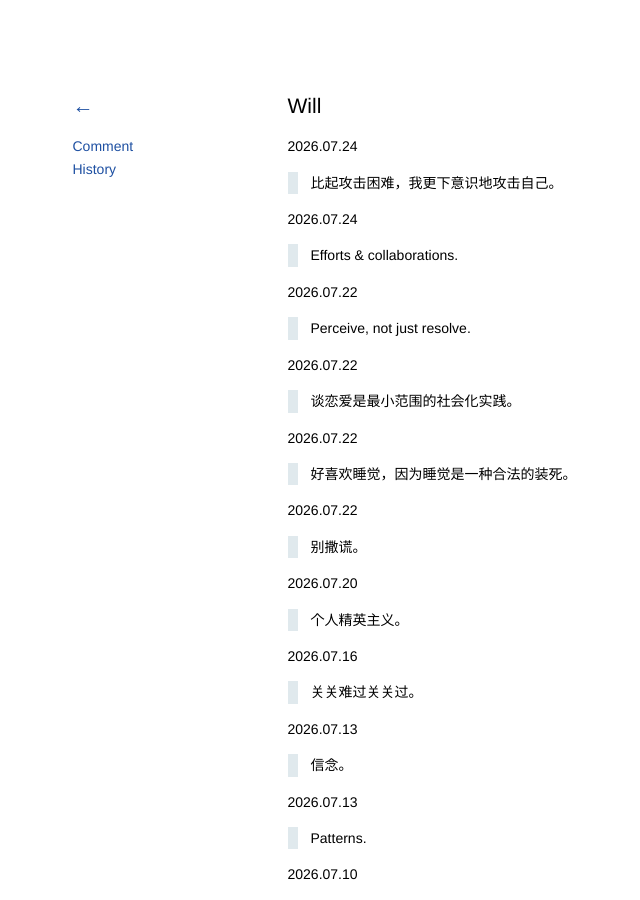
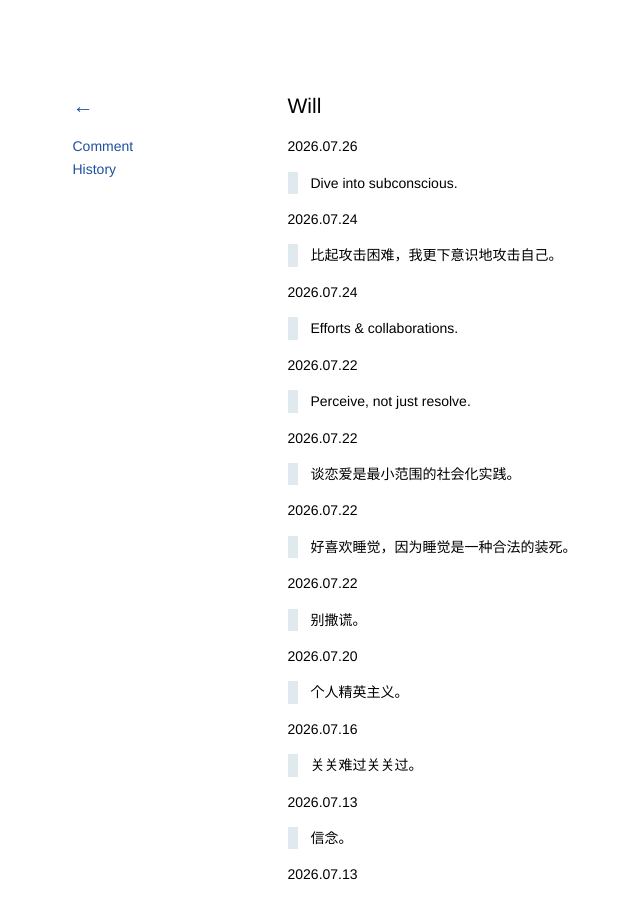
Before and after one commit to kidlj/awei, a Jekyll site: the page built from _wiki/will.md, in a window 1280 px wide and 900 px high. Shown: the whole window, without its empty margins (60-700 px from the left). Built offline with Jekyll 4.4.1, drawn with Linux system fonts in a browser that asks for light colours.

Commit message:
update will

```diff
--- a/_wiki/will.md
+++ b/_wiki/will.md
@@ -1,6 +1,10 @@
 ---
 title: Will
 ---
+
+2026.07.26
+
+> Dive into subconscious.
 
 2026.07.24
 
```
